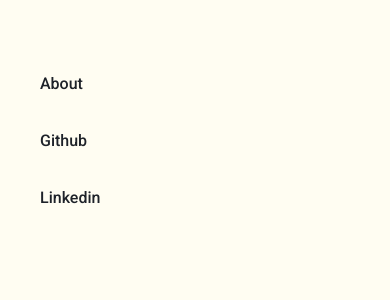
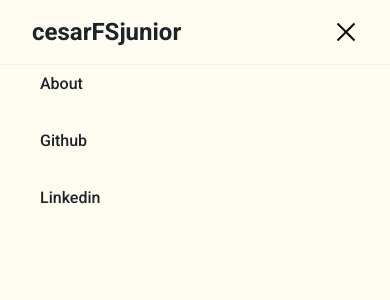
Before and after one commit to CesarFSJunior/Blog, a Next.js app: page / in a window 390 px wide. Both pictures are taken after a click on the element 346 px from the left and 32 px from the top of the page. Shown: the top 300 px of the page. Built offline with nearby package versions, Linux system fonts and the light colour scheme.

Commit message:
fix: fixed bug where the dropdown menu keeps over the header

```diff
--- a/src/components/drop_down/page.tsx
+++ b/src/components/drop_down/page.tsx
@@ -13,7 +13,7 @@
         <section
             className={`min-h-screen pt-16 w-full bg-background absolute origin-top md:hidden transition duration-100 ease-out
                 ${valor
-                ? 'opacity-100 translate-y-0 pointer-events-auto'
+                ? 'opacity-100 translate-y-0 pointer-events-auto z-40'
                 : 'opacity-0 -translate-y-8 pointer-events-none'}`}
         >
             <ul className="min-h-[calc(100vh-4rem)] top-4 px-8 flex flex-col items-center gap-4" >
--- a/src/components/header/page.tsx
+++ b/src/components/header/page.tsx
@@ -27,7 +27,7 @@
 
 
     return (
-        <header className="p-2 shadow-2xs fixed w-full bg-background h-16 top-0" >
+        <header className="p-2 shadow-2xs fixed w-full bg-background h-16 top-0 z-50" >
             <nav className="max-w-7xl h-full mx-auto flex items-center justify-end gap-12 px-6 py-2">
                 <Link href='/' className='mr-auto cursor-pointer'>
                     <h1 className="text-2xl font-bold max-[24rem]:text-[1rem] items-center">cesarFSjunior</h1>
```
